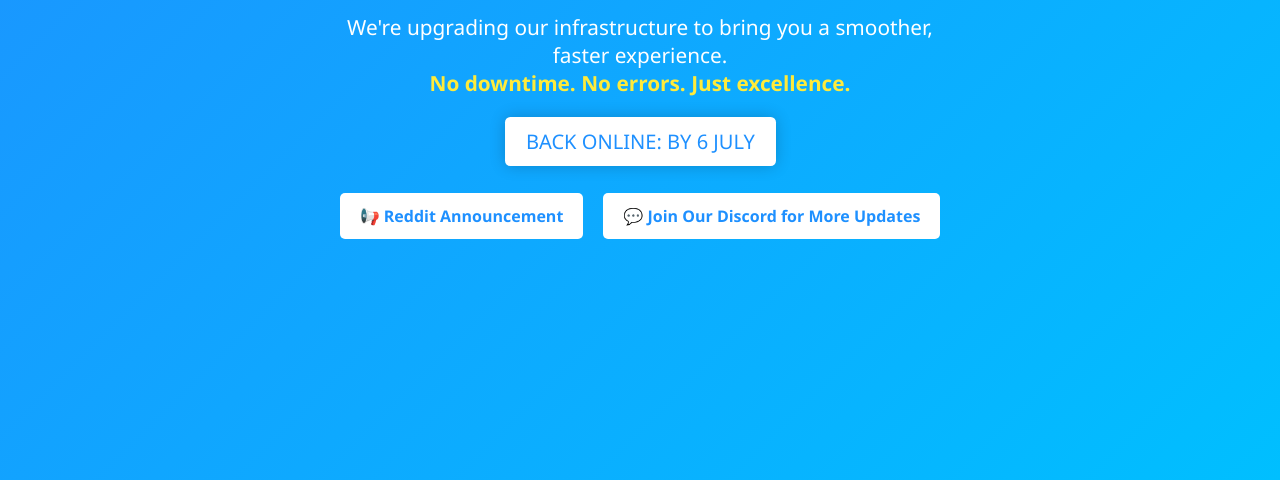
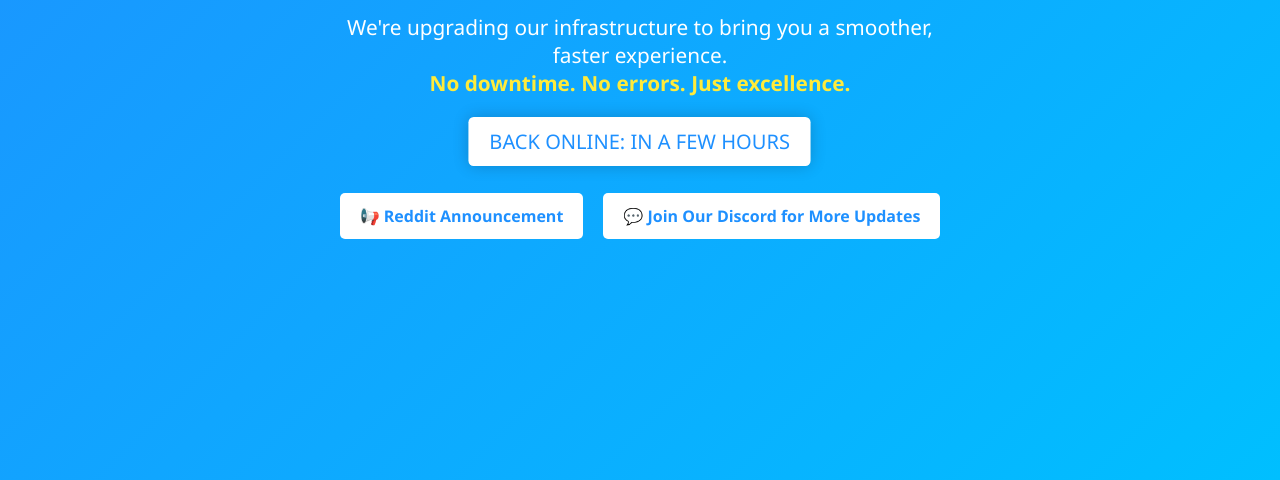
Before and after one commit to NovatraX/Downtime, a plain HTML site: page index.html in a window 1280 px wide. Shown: the part 360-840 px from the top of the page. Drawn offline with Linux system fonts and the light colour scheme.

Commit message:
Update index.html

```diff
--- a/index.html
+++ b/index.html
@@ -90,7 +90,7 @@
     <span class="highlight">No downtime. No errors. Just excellence.</span>
   </p>
 
-  <div class="coming-back">Back Online: By 6 July</div>
+  <div class="coming-back">Back Online: In a few hours</div>
 
   <div class="links">
     <a href="https://www.reddit.com/r/Novatra/comments/1lroe6c/scheduled_maintenance_well_be_back_stronger_on_6/" class="link-btn" target="_blank">📢 Reddit Announcement</a>
```
